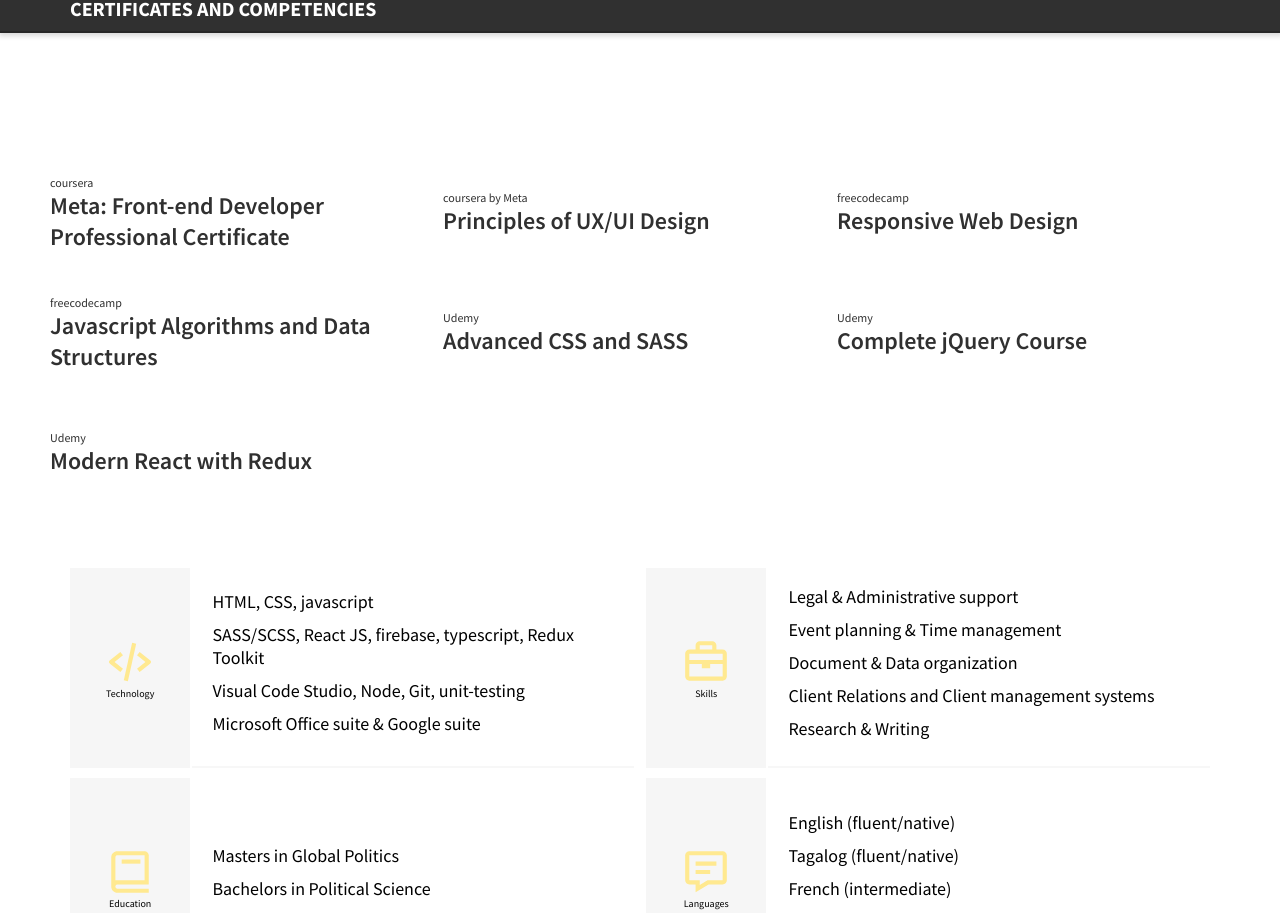
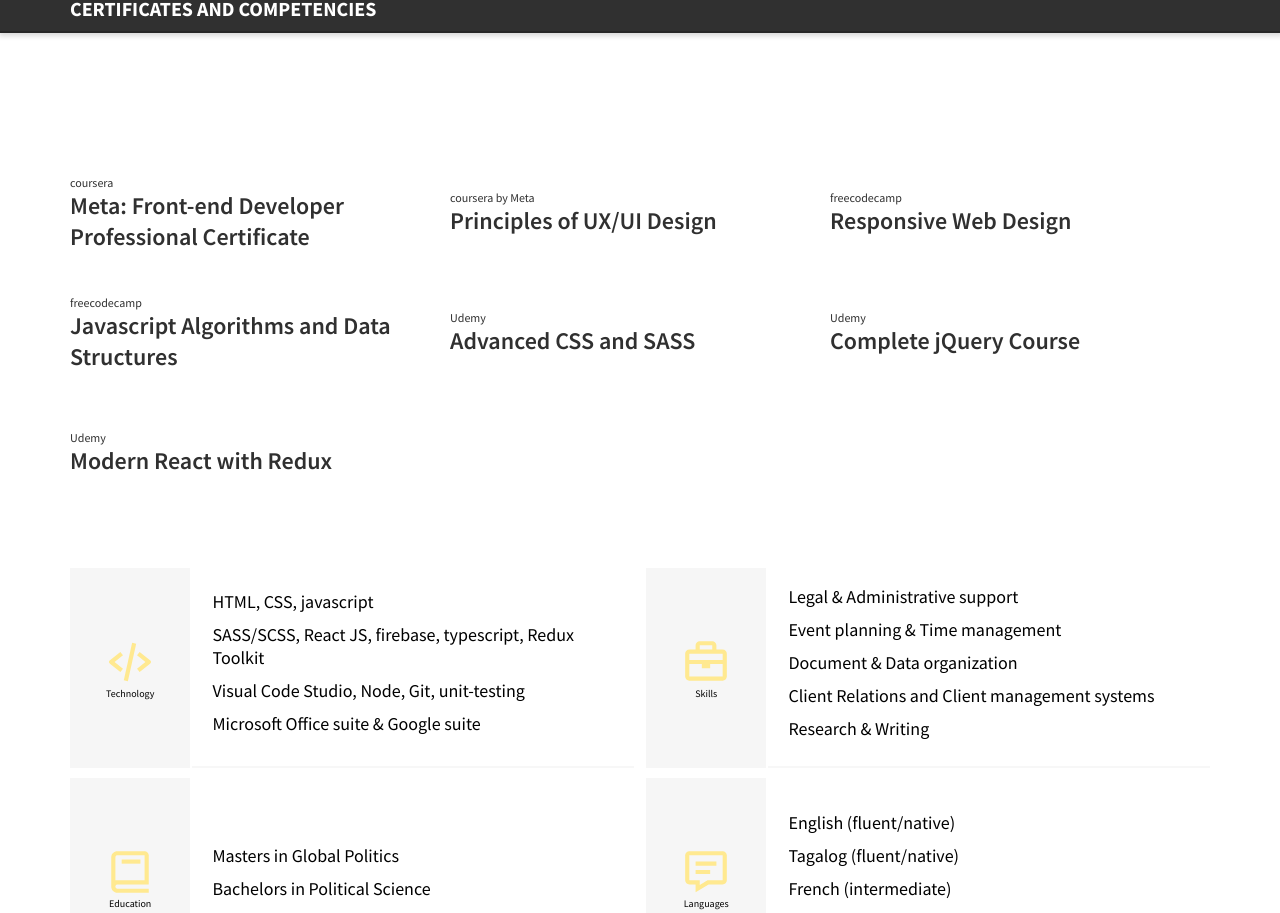
Before and after one commit to alex-reason/cv-web, a React (Create React App) app: page / in a window 1280 px wide. Shown: the part 854-1767 px from the top of the page. Built offline with nearby package versions, Linux system fonts and the light colour scheme; a web font is replaced by a local one.

Commit message:
fixed minor style for certificate section

```diff
--- a/src/styles/_components.scss
+++ b/src/styles/_components.scss
@@ -49,7 +49,7 @@
     align-content: space-evenly;
     align-items: center;
     margin-bottom: 2rem;
-    padding: 2rem 5rem;
+    padding: 2rem 7rem;
 
     @media screen and (max-width: $screen-medium){
         grid-template-columns: repeat(2, 1fr);
```
